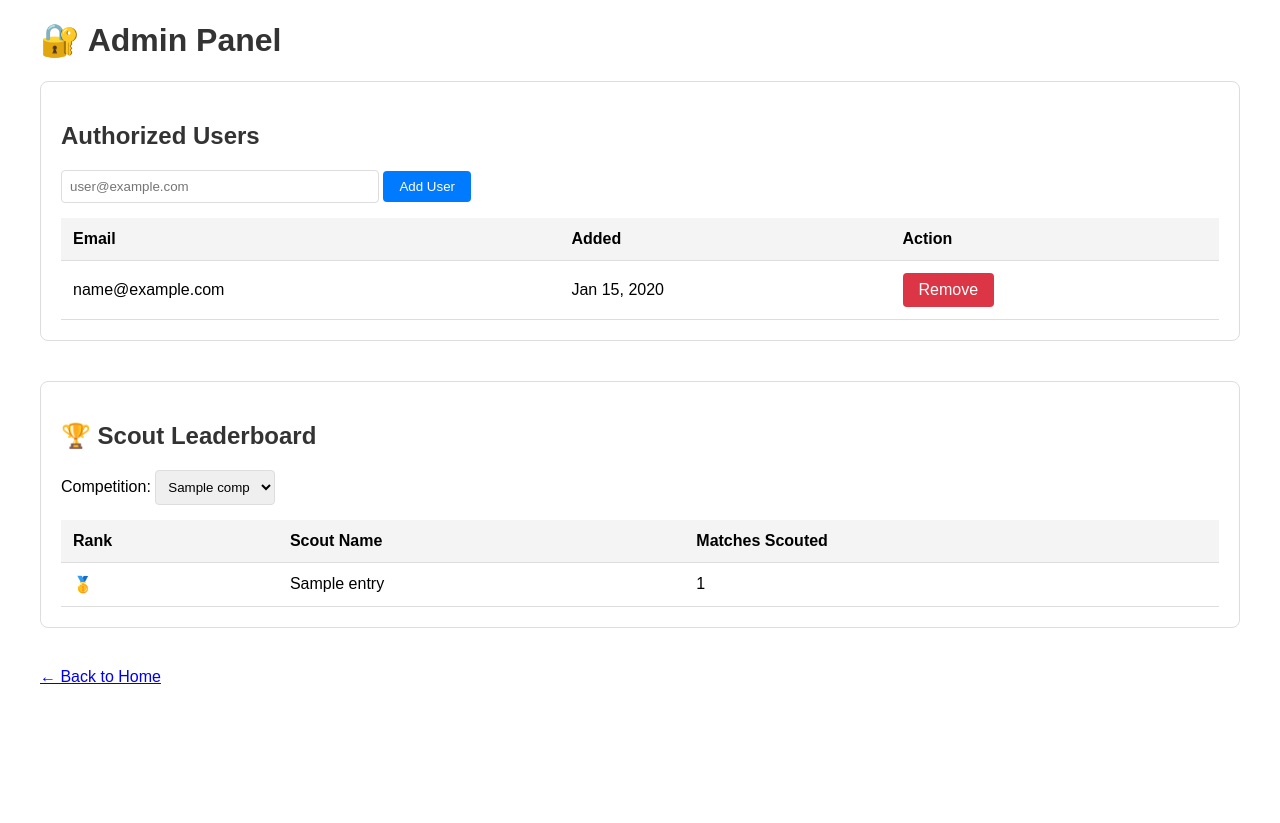
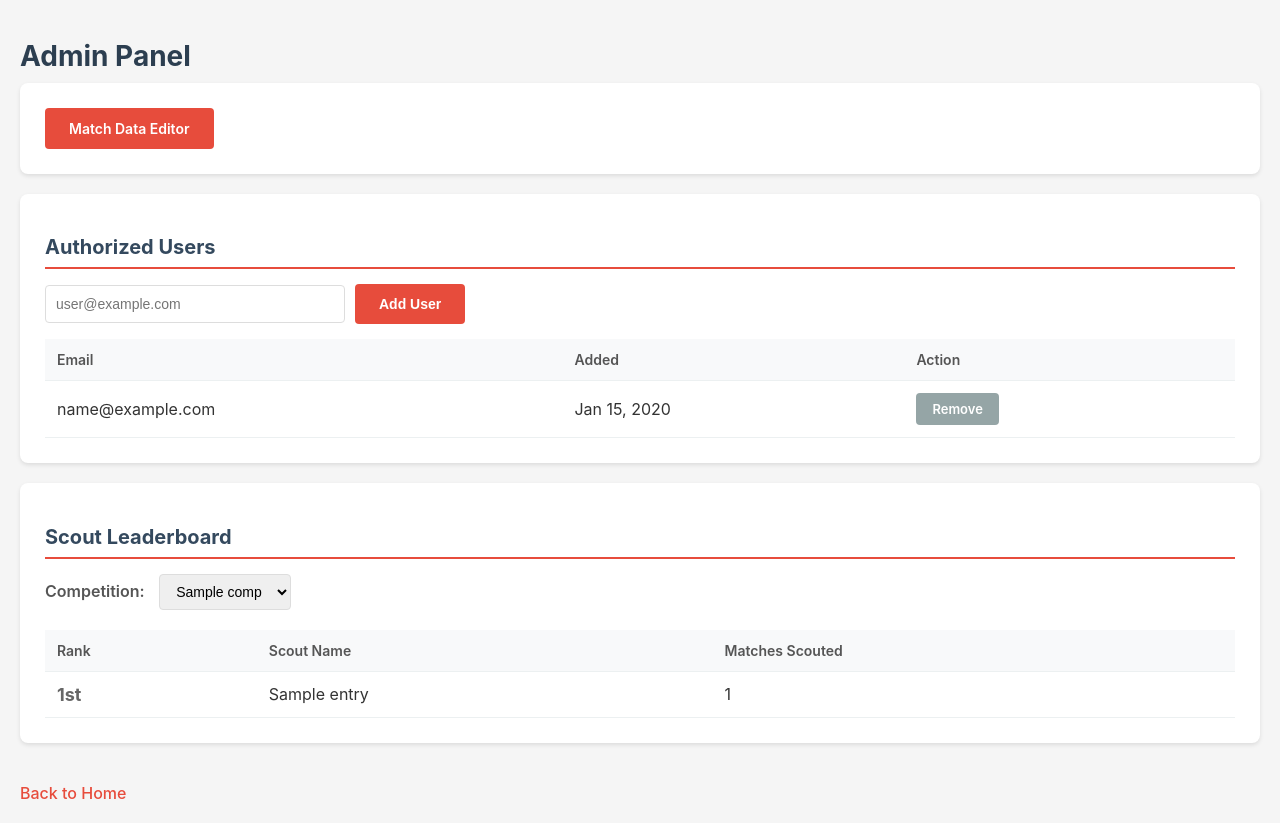
Before and after one commit to team-2073-eagleforce/scouting-backend-2025, a Django app: template authenticate/templates/authenticate/admin.html in a window 1280 px wide. Before the commit the page ends 684 px from the top, so only its background shows below. Run offline with Django 4.2, Linux system fonts and the light colour scheme; tables that the repository leaves empty hold one stand-in row (values such as "Sample post"); the template is opened without the code that fills it: values that come from a table or form of the project are taken from there, most other values are stand-ins (such as "Sample title", 1, 10 or a date in 2020).

Commit message:
small fixes

```diff
--- a/authenticate/templates/authenticate/admin.html
+++ b/authenticate/templates/authenticate/admin.html
@@ -5,28 +5,144 @@
     <meta name="viewport" content="width=device-width, initial-scale=1.0">
     <title>Admin Panel</title>
     <style>
-        body { font-family: Arial, sans-serif; max-width: 1200px; margin: 20px auto; padding: 0 20px; }
-        h1, h2 { color: #333; }
-        .section { margin-bottom: 40px; padding: 20px; border: 1px solid #ddd; border-radius: 8px; }
-        table { width: 100%; border-collapse: collapse; margin-top: 15px; }
-        th, td { padding: 12px; text-align: left; border-bottom: 1px solid #ddd; }
-        th { background-color: #f4f4f4; font-weight: bold; }
-        tr:hover { background-color: #f9f9f9; }
-        .btn { padding: 8px 16px; border: none; border-radius: 4px; cursor: pointer; text-decoration: none; display: inline-block; }
-        .btn-danger { background-color: #dc3545; color: white; }
-        .btn-danger:hover { background-color: #c82333; }
-        .btn-primary { background-color: #007bff; color: white; }
-        .btn-primary:hover { background-color: #0056b3; }
-        input[type="email"] { padding: 8px; width: 300px; border: 1px solid #ddd; border-radius: 4px; }
-        .add-form { margin-top: 15px; }
-        .trophy { font-size: 20px; }
-        .rank { font-weight: bold; color: #666; }
+        * { box-sizing: border-box; }
+        body {
+            font-family: -apple-system, BlinkMacSystemFont, 'Segoe UI', Roboto, Oxygen, Ubuntu, sans-serif;
+            max-width: 1400px;
+            margin: 0 auto;
+            padding: 20px;
+            background: #f5f5f5;
+            color: #333;
+        }
+        h1 {
+            color: #2c3e50;
+            font-size: 28px;
+            margin-bottom: 10px;
+        }
+        h2 {
+            color: #34495e;
+            font-size: 20px;
+            margin-bottom: 15px;
+            border-bottom: 2px solid #e74c3c;
+            padding-bottom: 8px;
+        }
+        .container {
+            background: white;
+            border-radius: 8px;
+            padding: 25px;
+            margin-bottom: 20px;
+            box-shadow: 0 2px 4px rgba(0,0,0,0.1);
+        }
+        .btn {
+            padding: 12px 24px;
+            border: none;
+            border-radius: 4px;
+            cursor: pointer;
+            font-size: 14px;
+            font-weight: 600;
+            transition: all 0.2s;
+            margin-right: 10px;
+            text-decoration: none;
+            display: inline-block;
+        }
+        .btn:hover {
+            transform: translateY(-1px);
+            box-shadow: 0 2px 8px rgba(0,0,0,0.15);
+        }
+        .btn-primary {
+            background: #e74c3c;
+            color: white;
+        }
+        .btn-primary:hover {
+            background: #c0392b;
+        }
+        .btn-danger {
+            background: #95a5a6;
+            color: white;
+            padding: 8px 16px;
+            font-size: 13px;
+        }
+        .btn-danger:hover {
+            background: #7f8c8d;
+        }
+        table {
+            width: 100%;
+            border-collapse: collapse;
+            margin-top: 15px;
+        }
+        th, td {
+            padding: 12px;
+            text-align: left;
+            border-bottom: 1px solid #ecf0f1;
+        }
+        th {
+            background: #f8f9fa;
+            font-weight: 600;
+            color: #555;
+            font-size: 14px;
+        }
+        tr:hover {
+            background: #f8f9fa;
+        }
+        input[type="email"], select {
+            padding: 10px;
+            border: 1px solid #ddd;
+            border-radius: 4px;
+            font-size: 14px;
+            transition: border-color 0.2s;
+        }
+        input[type="email"] {
+            width: 300px;
+        }
+        input:focus, select:focus {
+            outline: none;
+            border-color: #e74c3c;
+        }
+        .add-form {
+            margin-top: 15px;
+            display: flex;
+            gap: 10px;
+            align-items: center;
+        }
+        .rank {
+            font-weight: bold;
+            color: #666;
+            font-size: 18px;
+        }
+        .back-link {
+            display: inline-block;
+            margin-top: 20px;
+            color: #e74c3c;
+            text-decoration: none;
+            font-weight: 500;
+        }
+        .back-link:hover {
+            text-decoration: underline;
+        }
+        .comp-selector {
+            margin-bottom: 20px;
+        }
+        .comp-selector label {
+            font-weight: 600;
+            margin-right: 10px;
+            color: #555;
+        }
+        .comp-selector select {
+            padding: 8px 12px;
+        }
+        .quick-actions {
+            margin-bottom: 20px;
+        }
     </style>
 </head>
 <body>
-    <h1>🔐 Admin Panel</h1>
+    <h1>Admin Panel</h1>
 
-    <div class="section">
+    <div class="container quick-actions">
+        <a href="/admin-panel/match-editor/" class="btn btn-primary">Match Data Editor</a>
+    </div>
+
+    <div class="container">
         <h2>Authorized Users</h2>
         <form method="POST" action="/admin-panel/add-user/" class="add-form">
             {% csrf_token %}
@@ -60,16 +176,18 @@
         </table>
     </div>
 
-    <div class="section">
-        <h2>🏆 Scout Leaderboard</h2>
-        <form method="GET" style="margin-bottom: 15px;">
+    <div class="container">
+        <h2>Scout Leaderboard</h2>
+        <div class="comp-selector">
+            <form method="GET">
                 <label for="comp">Competition:</label>
-            <select name="comp" id="comp" onchange="this.form.submit()" style="padding: 8px; border: 1px solid #ddd; border-radius: 4px;">
+                <select name="comp" id="comp" onchange="this.form.submit()">
                     {% for comp in competitions %}
                     <option value="{{ comp }}" {% if comp == comp_code %}selected{% endif %}>{{ comp }}</option>
                     {% endfor %}
                 </select>
             </form>
+        </div>
 
         <table>
             <thead>
@@ -83,10 +201,10 @@
                 {% for entry in leaderboard %}
                 <tr>
                     <td class="rank">
-                        {% if forloop.counter == 1 %}🥇
-                        {% elif forloop.counter == 2 %}🥈
-                        {% elif forloop.counter == 3 %}🥉
-                        {% else %}{{ forloop.counter }}
+                        {% if forloop.counter == 1 %}1st
+                        {% elif forloop.counter == 2 %}2nd
+                        {% elif forloop.counter == 3 %}3rd
+                        {% else %}{{ forloop.counter }}th
                         {% endif %}
                     </td>
                     <td>{{ entry.scout_name }}</td>
@@ -99,6 +217,6 @@
         </table>
     </div>
 
-    <p><a href="/">← Back to Home</a></p>
+    <a href="/" class="back-link">Back to Home</a>
 </body>
 </html>
--- a/scouting_backend/urls.py
+++ b/scouting_backend/urls.py
@@ -27,4 +27,10 @@ urlpatterns = [
     path('admin-panel/', admin_views.admin_panel, name='admin_panel'),
     path('admin-panel/add-user/', admin_views.add_user, name='add_user'),
     path('admin-panel/remove-user/<int:user_id>/', admin_views.remove_user, name='remove_user'),
+    path('admin-panel/match-editor/', admin_views.match_data_editor, name='match_editor'),
+    path('admin-panel/api/get-teams/', admin_views.get_teams_for_event, name='get_teams'),
+    path('admin-panel/api/get-quantifiers/', admin_views.get_quantifiers_for_team, name='get_quantifiers'),
+    path('admin-panel/api/get-matches/', admin_views.get_matches_for_team, name='get_matches'),
+    path('admin-panel/api/load-match/', admin_views.load_match_data, name='load_match'),
+    path('admin-panel/update-match/', admin_views.update_match_data, name='update_match'),
 ]
```
Also changed, not shown: authenticate/templates/authenticate/match_editor.html (added, +436 -0 lines), authenticate/views_admin.py (+107 -0 lines). Lines whose indentation alone changed are shown as unchanged.
